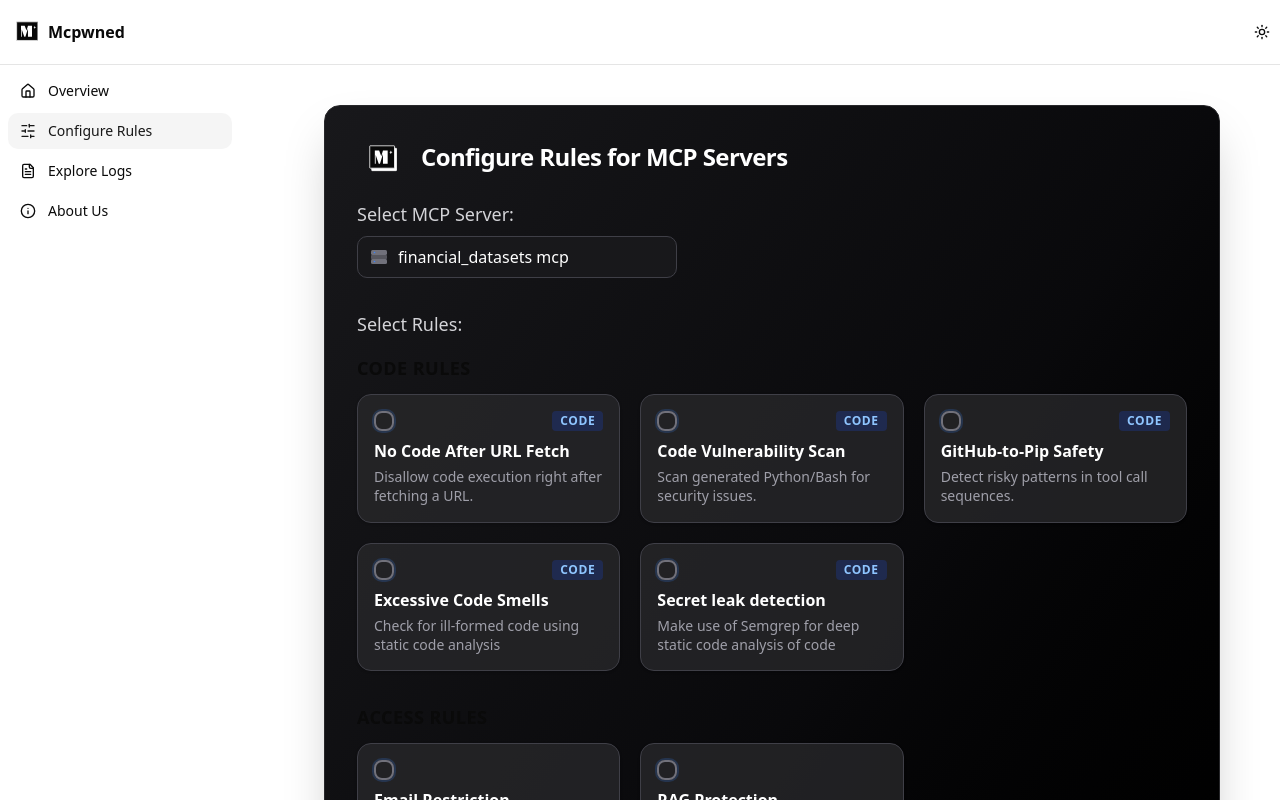
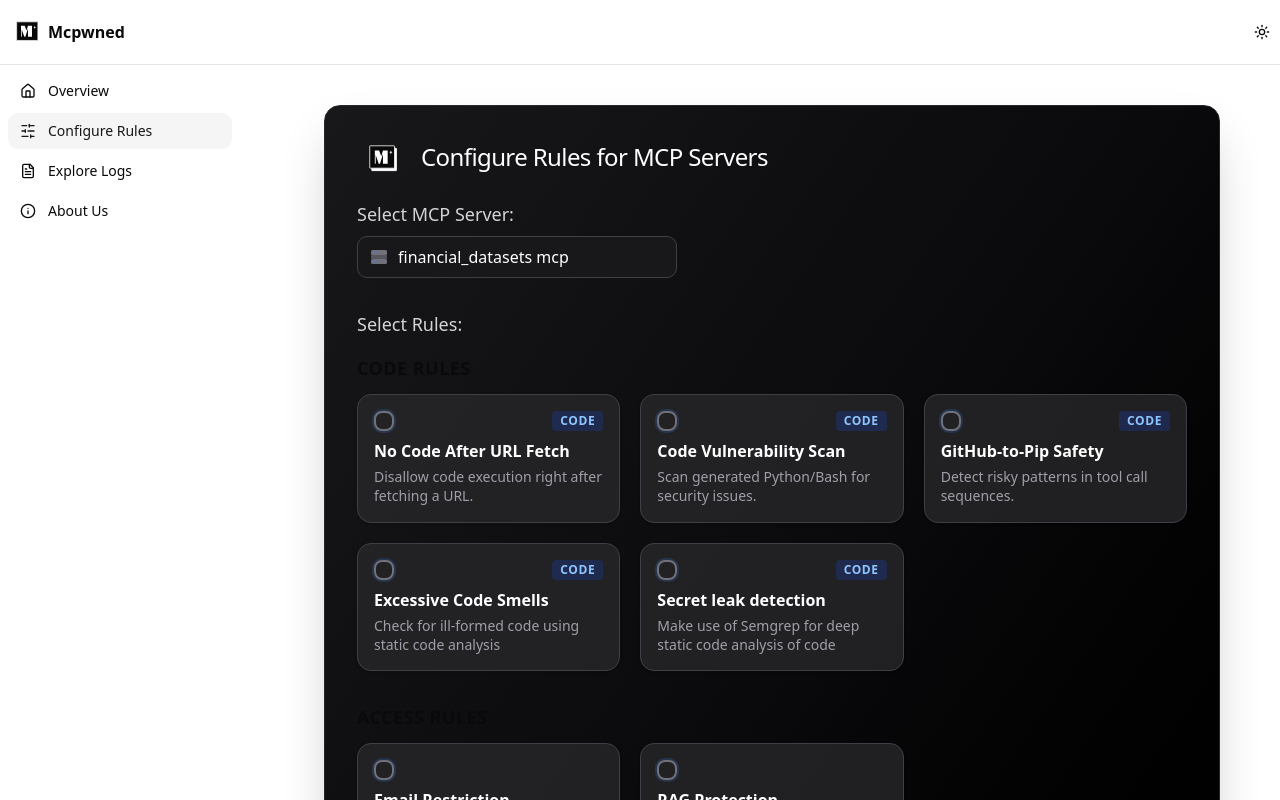
Before and after one commit to abilashraghuram/mcpwned-demo, a Next.js app in the folder frontend/: page /dashboard/rules in a window 1280 px wide. Shown: the top 800 px of the page. Built offline with nearby package versions, Linux system fonts and the light colour scheme.

Commit message:
some padding changes

```diff
--- a/frontend/app/dashboard/about/page.tsx
+++ b/frontend/app/dashboard/about/page.tsx
@@ -5,7 +5,7 @@ export default function AboutPage() {
     <DashboardShell>
       <div className="flex justify-center items-start min-h-[60vh] pt-12">
         <div className="bg-card text-card-foreground rounded-xl shadow-lg p-10 max-w-2xl w-full">
-          <h1 className="text-3xl font-bold mb-4 text-center">About Us</h1>
+          <h1 className="text-3xl mb-4 text-center">About Us</h1>
           <p className="mb-4 text-lg text-center">
             We are the founders of <span className="font-semibold">testcode.ai</span>, a company based in San Francisco and backed by <span className="font-semibold">Antler VC</span>, <span className="font-semibold">Boost VC</span>, and <span className="font-semibold">NEC VC</span>
           </p>
--- a/frontend/components/guardrail-assignment-section.tsx
+++ b/frontend/components/guardrail-assignment-section.tsx
@@ -108,7 +108,7 @@ function RuleAssignmentSection() {
 
   return (
     <div className="mt-10 p-8 bg-gradient-to-br from-zinc-900 via-zinc-950 to-black rounded-2xl border border-zinc-800 shadow-2xl max-w-4xl mx-auto">
-      <h2 className="text-2xl font-bold mb-6 text-white tracking-tight flex items-center gap-3">
+      <h2 className="text-2xl mb-6 text-white tracking-tight flex items-center gap-3">
         <span className="inline-block  px-3 py-1 rounded-lg text-lg"><Mlogo style={{ display: 'inline', verticalAlign: 'middle', width: 28, height: 28 }} /></span>
         Configure Rules for MCP Servers
       </h2>
```
